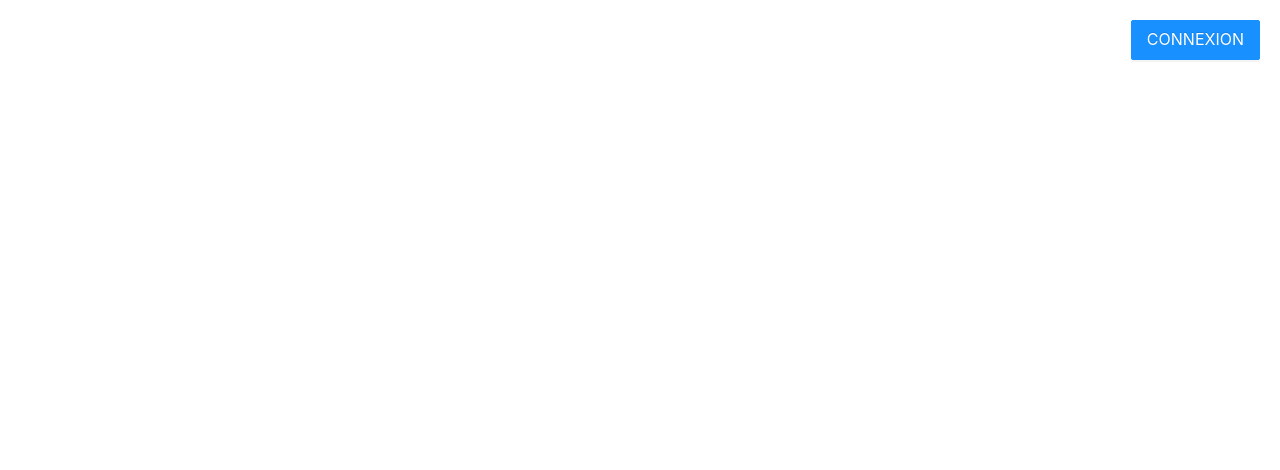
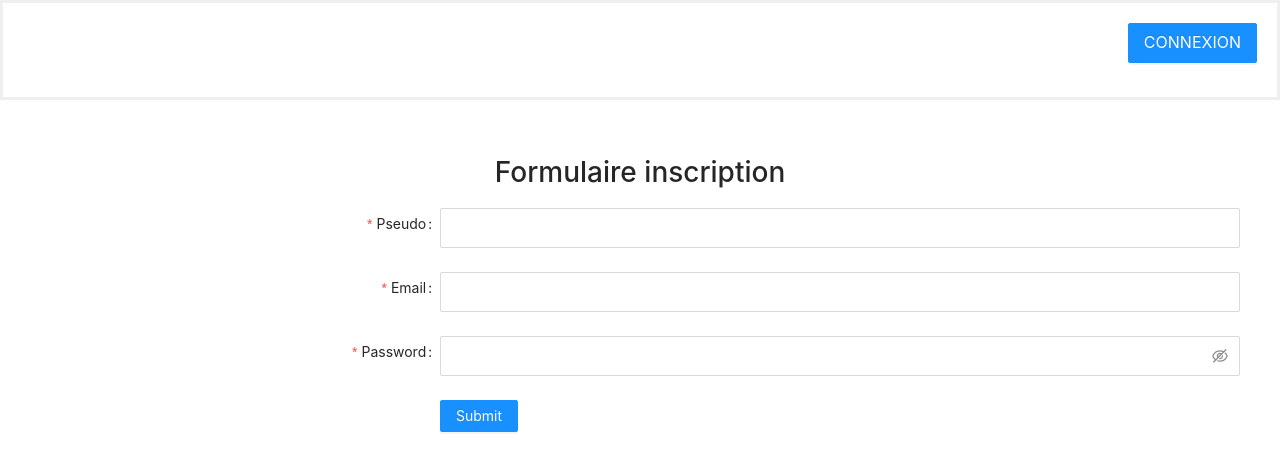
Before and after one commit to Manucho40/CHAT-REACT-TYPESCRIPT, a React (Create React App) app in the folder front/: page / in a window 1280 px wide. Shown: the top 470 px of the page. Built offline with nearby package versions, Linux system fonts and the light colour scheme; no server answers.

Commit message:
MAJ du 31/7/22 at HOME

```diff
--- a/front/package.json
+++ b/front/package.json
@@ -13,6 +13,7 @@
     "@types/react-dom": "^18.0.6",
     "@types/react-redux": "^7.1.24",
     "antd": "^4.21.6",
+    "axios": "^0.27.2",
     "react": "^18.2.0",
     "react-dom": "^18.2.0",
     "react-redux": "^8.0.2",
--- /dev/null
+++ b/front/src/components/Inscription.tsx
@@ -0,0 +1,143 @@
+import React from 'react'
+import { useState, useEffect } from 'react';
+import axios from 'axios';
+import { message, Button, Form, Input } from 'antd';
+import { useDispatch } from 'react-redux';
+import { ValidateErrorEntity } from 'rc-field-form/lib/interface';
+
+const api = "http://localhost:8080/api/user/";
+
+const Inscription = () => {
+    const dispatch = useDispatch;
+    const [form] = Form.useForm();
+     const [datas, setData] = useState([]);
+    const [values, setValues] = useState({
+        pseudo: '',
+        email: '',
+        password: ''
+    })
+    useEffect(() => {
+        axios.get(api).then((res) => console.log(res.data));
+
+   }, [])
+
+    const handleInputChange = (event: React.ChangeEvent<HTMLInputElement>) => {
+        event.persist();
+        const name = event.target.name;
+        setValues((values) => ({
+            ...values,
+            [name]: event.target.value,
+        }));
+    };
+    const onFinish = (values :any) => {
+        console.log('Success:', values);
+      };
+
+      const onFinishFailed = (errorInfo: ValidateErrorEntity) => {
+        console.log('Failed:', errorInfo);
+      };
+    // const registerUser = (e: any) => {
+    //     e.preventDefault()
+
+    //     if(!values.pseudo || !values.email || !values.password){
+    //         message.error('Remplissez tous les champs');
+
+    //     }
+    //     else{
+    //         axios.post(api, values).then(res =>{
+    //             setData(res.data)
+    //             values.pseudo = ""
+    //             values.email = ""
+    //             values.password = ""
+    //             form.resetFields();
+    //         })
+
+    //         message.success('Inscription terminée!');
+    //     }
+
+
+    // }
+
+
+
+    return (
+        <>
+            <div className="formulaire">
+                <h1>Formulaire inscription</h1>
+                <Form
+                    className='formu'
+                    form={form}
+                    name="basic"
+                    labelCol={{
+                        span: 8,
+                    }}
+                    wrapperCol={{
+                        span: 30,
+                    }}
+                    initialValues={{
+                        remember: true,
+                    }}
+                    onFinish={onFinish}
+                    onFinishFailed={onFinishFailed}
+                    autoComplete="off"
+                >
+                    <Form.Item
+                        label="Pseudo"
+                        name="pseudo"
+                        rules={[
+                        {
+                            required: true,
+                        },
+                        ]}
+                    >
+                        <Input size="large" name="pseudo" onChange={handleInputChange}/>
+                    </Form.Item>
+                    <Form.Item
+                        label="Email"
+                        name="email"
+
+                        rules={[
+                        {
+                            type: 'email',
+                            message: 'The input is not valid E-mail!',
+                        },
+                        {
+                            required: true,
+                        },
+                        ]}
+                    >
+                        <Input size="large" name="email" onChange={handleInputChange}/>
+                    </Form.Item>
+
+                    <Form.Item
+                        label="Password"
+                        name="password"
+                        rules={[
+                        {
+                            required: true,
+                        },
+                        ]}
+                    >
+                        <Input.Password size="large" name='password' onChange={handleInputChange}/>
+                    </Form.Item>
+
+                <Form.Item
+                    wrapperCol={{
+                    offset: 8,
+                    span: 16,
+                    }}
+                >
+                    <Button type="primary" htmlType="submit" >
+                    Submit
+                    {/* onClick={registerUser} */}
+                    </Button>
+                </Form.Item>
+                </Form>
+
+            </div>
+
+        </>
+     );
+}
+
+export default Inscription;
--- a/front/src/features/userSlice.ts
+++ b/front/src/features/userSlice.ts
@@ -1,5 +1,28 @@
-import { createSlice } from "@reduxjs/toolkit"
+import { createAsyncThunk, createSlice } from "@reduxjs/toolkit"
+import axios from "axios";
 
+const API = "http://localhost:8080/api/user/";
+
+export const dataAPI = createAsyncThunk(
+    'userSlice/dataAPI',
+    async () =>{
+        try{
+            const response = await axios.get(API);
+            return response.data;
+        }catch(error){
+            console.log(error)
+        }
+    }
+)
+
+interface UsersState{
+    entries: [],
+    loading: 'idle' | 'pending' | 'succeeded' | 'failed'
+}
+const initialState = {
+    entries: [],
+    loading: 'idle'
+} as UsersState;
 
 export interface User {
     id: Object,
@@ -11,17 +34,28 @@ export interface User {
     token: string
 }
 
+
+
+
+
 export const userSlice = createSlice({
     name: "users",
-    initialState:{
-        users: null
+    initialState,
+    reducers: {
+        // setUsersData: (state, action) =>{
+        //     state.entries = action.payload
+        // }
     },
-    reducers: {
-        setUsersData: (state, action) =>{
-            state.users = action.payload
-        }
-    }
+    extraReducers: (builder) => {
+        builder.addCase(dataAPI.fulfilled, (state, action) => {
+            state.entries = action.payload
+
+            state.loading = "succeeded"
+
+        })
+      },
 })
 
-export const { setUsersData } = userSlice.actions;
+
+
 export default userSlice.reducer;
--- a/front/src/pages/Accueil.tsx
+++ b/front/src/pages/Accueil.tsx
@@ -1,18 +1,29 @@
-import React, { FC, useState } from 'react'
+import React, { FC, useEffect, useState } from 'react'
 import { useSelector } from 'react-redux';
+import { useDispatch } from 'react-redux';
+import { AppDispatch } from '../app/store';
 import Header from '../components/Header'
+import Inscription from '../components/Inscription';
 import ModalConnexion from '../components/ModalConnexion';
+import { dataAPI } from '../features/userSlice';
 
 const Accueil: FC = () => {
+  const dispatch = useDispatch<AppDispatch>();
+  const dataUser = useSelector((state) => state)
+  useEffect(() => {
+    dispatch(dataAPI())
+  }, [])
   const [visible, setVisible] = useState(false);
   const showModal = () => {
     setVisible(!visible);
   };
 
+
     return(
       <>
         <Header showModal={showModal}/>
         <ModalConnexion visible={visible} showModal={showModal}/>
+        <Inscription />
       </>
     )
 }
--- a/front/src/styles/App.css
+++ b/front/src/styles/App.css
@@ -1,5 +1,7 @@
 header{
-    background-color: #fff
+    background-color: #fff;
+    border: 3px solid #efefef;
+
 
 }
 
@@ -197,6 +199,15 @@ ul{
 }
 
 .formulaire{
-background-color: chartreuse;
+    display: flex;
+    flex-direction: column;
+
+    max-width: 1200px;
+    margin: 50px auto;
+}
+
+.formulaire h1{
+
+    text-align: center;
 }
 /* CHAT */
```
Also changed, not shown: 2 other files (tests, documents, lock files or other folders).
